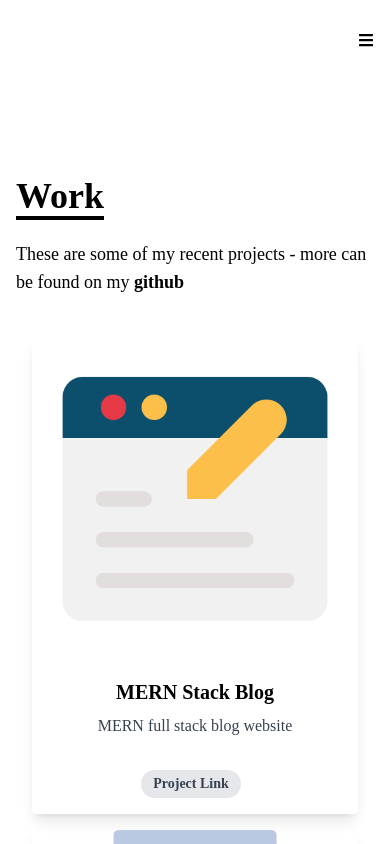
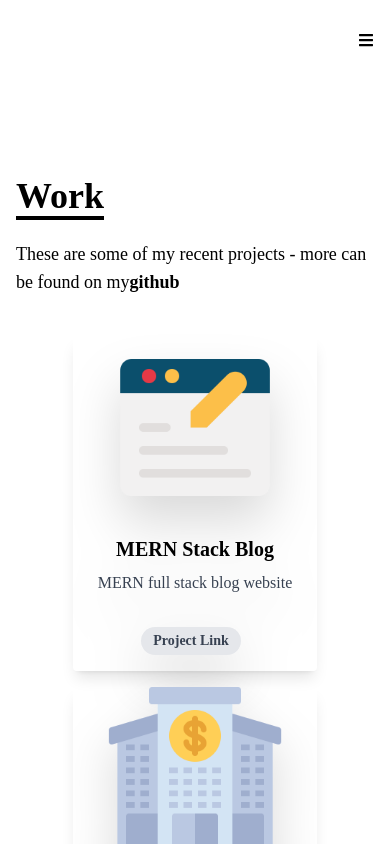
Before and after one commit to NicolasVicente44/portfolio, a React (Create React App) app: page /work in a window 390 px wide. Shown: the top 844 px of the page. Built offline with nearby package versions, Linux system fonts and the light colour scheme.

Commit message:
changed work page

```diff
--- a/src/App.js
+++ b/src/App.js
@@ -5,7 +5,7 @@ import Hero from "./components/Hero";
 import Navbar from "./components/Navbar";
 import Skills from "./components/Skills";
 import Work from "./components/Work";
-import { Route, Router, Routes } from "react-router-dom";
+import { BrowserRouter as Router, Route, Routes } from "react-router-dom";
 
 function App() {
   // system theme preference at the start
@@ -23,6 +23,13 @@ function App() {
     const savedTheme = localStorage.getItem("theme") || systemTheme;
     setTheme(savedTheme);
   }, [systemTheme]);
+
+  useEffect(() => {
+    // If no theme preference is stored, set the default theme to light
+    if (!localStorage.getItem("theme")) {
+      setTheme("light");
+    }
+  }, []); // Run this effect only on mount
 
   const toggleTheme = () => {
     const newTheme = theme === "dark" ? "light" : "dark";
--- a/src/components/Contact.jsx
+++ b/src/components/Contact.jsx
@@ -4,7 +4,7 @@ const Contact = ({ theme, toggleTheme }) => {
   return (
     <div
       name="contact"
-      className={`w-full h-screen ${
+      className={`w-full h-screen pt-20 ${
         theme === "dark" ? "bg-black text-white" : "bg-white text-black"
       } flex justify-center items-center p-4`}
     >
--- a/src/components/Work.jsx
+++ b/src/components/Work.jsx
@@ -93,7 +93,7 @@ const Work = ({ theme, nav }) => {
           Work
         </p>
         <p className="py-6 text-lg">
-            These are some of my recent projects - more can be found on my{" "}
+          These are some of my recent projects - more can be found on my
           <strong>
             <a href="https://github.com/NicolasVicente44">github</a>
           </strong>
@@ -106,22 +106,23 @@ const Work = ({ theme, nav }) => {
           className={
             nav
               ? "hidden"
-                : "grid sm:grid-cols-2 md:grid-cols-3 gap-4 justify-center "
+              : "grid sm:grid-cols-2 md:w-full w-3/4 mx-auto md:grid-cols-3 gap-4 justify-center "
           }
         >
           {projects.map((project, index) => (
             <div
-                className="max-w-sm rounded overflow-hidden shadow-lg text-center"
+            className={`max-w-sm rounded overflow-hidden shadow-lg text-center ${
+              theme === "dark" ? "drop-shadow-2xl	" : "drop-shadow-2xl"
+            }`}
             key={index}
           >
               <img
-                  className="w-full"
+                className="w-3/4 mx-auto"
                 src={project.image}
                 alt={project.title}
               />
               <div className="px-6 py-4">
                 <div className="font-bold text-xl mb-2">{project.title}</div>
-                  {/* Example description - replace with actual content if available */}
                 <p
                   className={`${
                     nav ? "text-gray-300" : "text-gray-700"
```
Also changed, not shown: 1 other file (tests, documents, lock files or other folders). Lines whose indentation alone changed are shown as unchanged.
